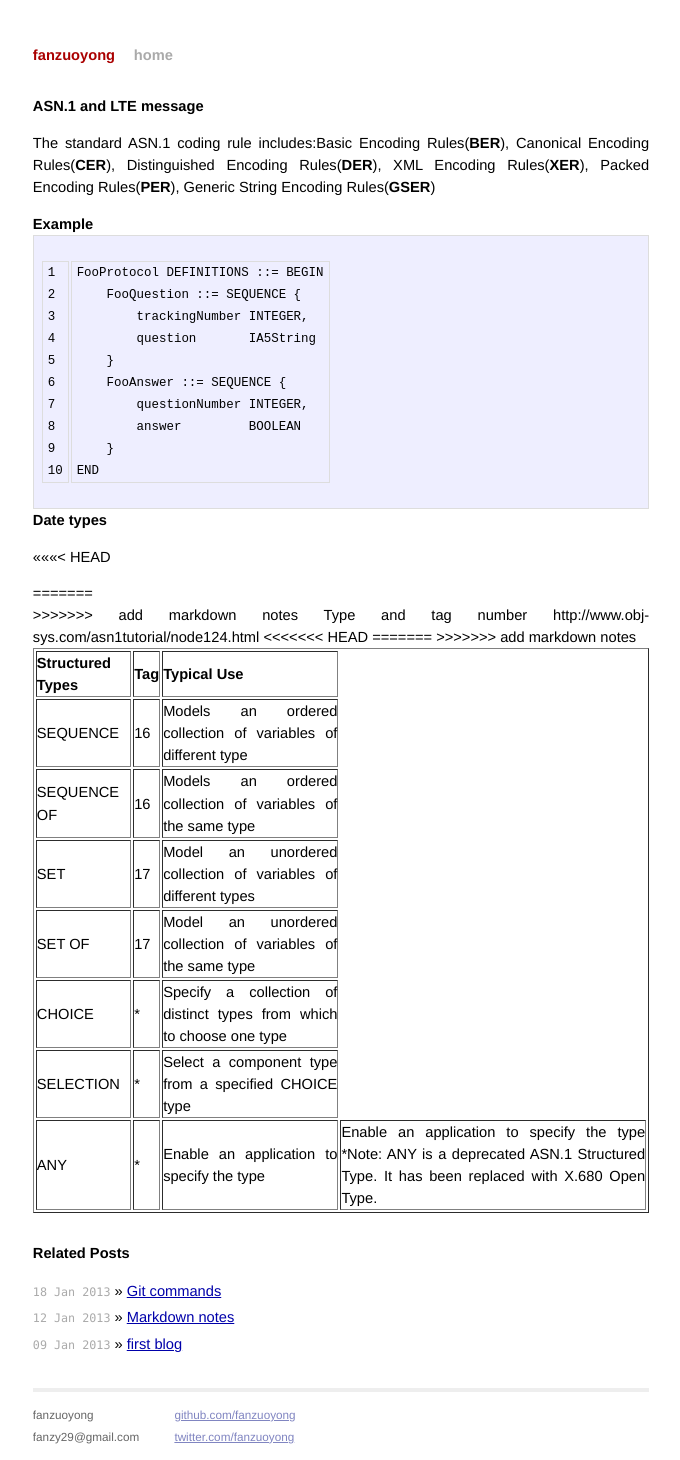
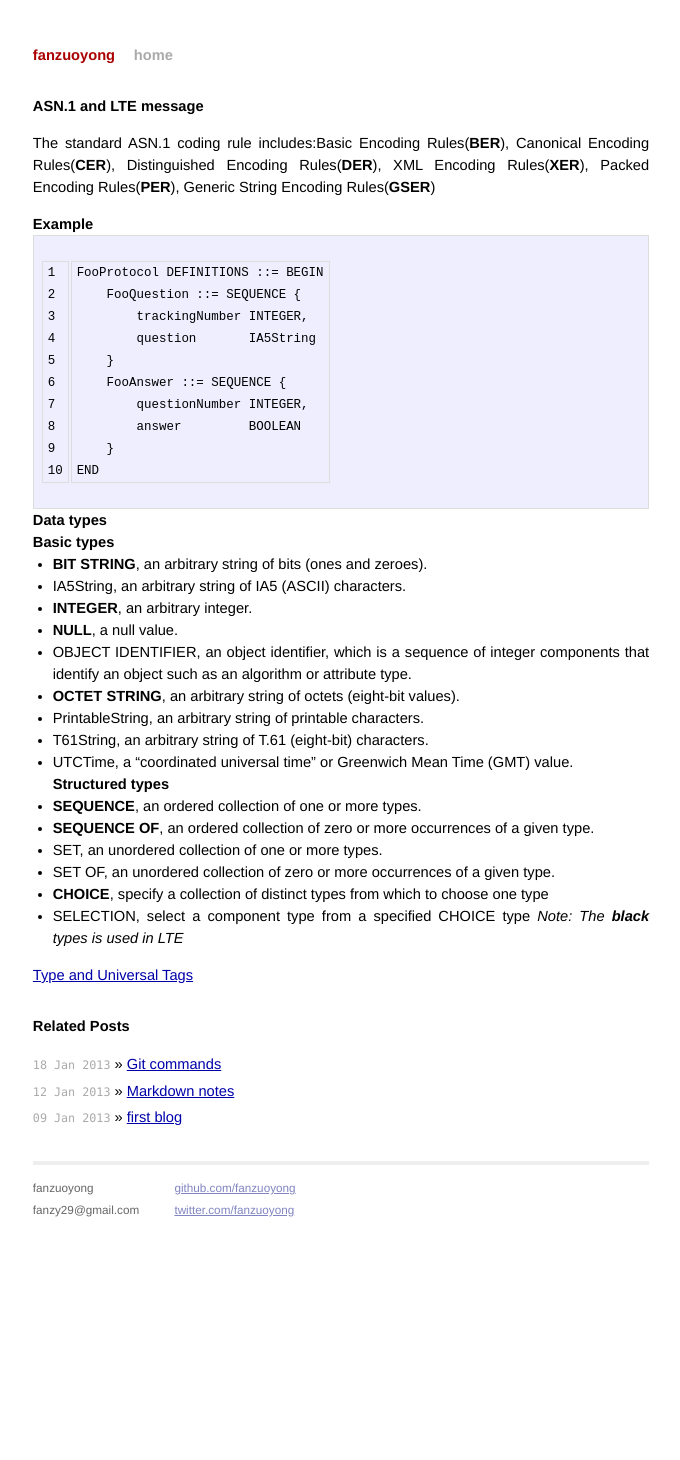
Before and after one commit to fanzuoyong/fanzuoyong.github.com, a Jekyll site: the page built from _posts/2013-01-10-ASN.1-and-LTE-message.md, in a window 1280 px wide. Shown: the whole page, without its empty margins (299-979 px from the left). Built offline with Jekyll 4.4.1, drawn with Linux system fonts in a browser that asks for light colours; Markdown is read by kramdown in place of the engine named in the settings; after the commit the page ends 1233 px from its top, so only the background shows below that.

Commit message:
add tpyes

```diff
--- a/_posts/2013-01-10-ASN.1-and-LTE-message.md
+++ b/_posts/2013-01-10-ASN.1-and-LTE-message.md
@@ -19,58 +19,25 @@ The standard ASN.1 coding rule includes:Basic Encoding Rules(**BER**), Canonical
         }
     END
 
-###Date types
-<<<<<<< HEAD
+###Data types
+####Basic types
+* **BIT STRING**, an arbitrary string of bits (ones and zeroes).
+* IA5String, an arbitrary string of IA5 (ASCII) characters.
+* **INTEGER**, an arbitrary integer.
+* **NULL**, a null value.
+* OBJECT IDENTIFIER, an object identifier, which is a sequence of integer components that identify an object such as an algorithm or attribute type.
+* **OCTET STRING**, an arbitrary string of octets (eight-bit values).
+* PrintableString, an arbitrary string of printable characters.
+* T61String, an arbitrary string of T.61 (eight-bit) characters.
+* UTCTime, a "coordinated universal time" or Greenwich Mean Time (GMT) value.
+####Structured types
+* **SEQUENCE**, an ordered collection of one or more types.
+* **SEQUENCE OF**, an ordered collection of zero or more occurrences of a given type.
+* SET, an unordered collection of one or more types.
+* SET OF, an unordered collection of zero or more occurrences of a given type.
+* **CHOICE**, specify a collection of distinct types from which to choose one type
+* SELECTION, select a component type from a specified CHOICE type
+_Note: The **black** types is used in LTE_
 
-<table>
-=======
-<table border="1">
->>>>>>> add markdown notes
-   <tr>
-      <th>Structured Types </th>
-      <th>Tag </th>
-      <th>Typical Use</th>
-   </tr>
-   <tr>
-      <td>SEQUENCE </td>
-      <td>16 </td>
-      <td>Models an ordered collection of variables of different type</td>
-   </tr>
-   <tr>
-      <td>SEQUENCE OF </td>
-      <td>16 </td>
-      <td>Models an ordered collection of variables of the same type</td>
-   </tr>
-   <tr>
-      <td>SET </td>
-      <td>17 </td>
-      <td>Model an unordered collection of variables of different types</td>
-   </tr>
-   <tr>
-      <td>SET OF </td>
-      <td>17 </td>
-      <td>Model an unordered collection of variables of the same type</td>
-   </tr>
-   <tr>
-      <td>CHOICE </td>
 
-Type and tag number
-http://www.obj-sys.com/asn1tutorial/node124.html
-      <td>* </td>
-      <td>Specify a collection of distinct types from which to choose one type</td>
-   </tr>
-   <tr>
-      <td>SELECTION </td>
-      <td>* </td>
-      <td>Select a component type from a specified CHOICE type</td>
-   </tr>
-   <tr>
-      <td>ANY </td>
-      <td>* </td>
-<<<<<<< HEAD
-      <td>Enable an application to specify the type</td>
-=======
-      <td>Enable an application to specify the type *Note: ANY is a deprecated ASN.1 Structured Type. It has been replaced with X.680 Open Type.</td>
->>>>>>> add markdown notes
-   </tr>
-</table>
+[Type and Universal Tags](http://www.obj-sys.com/asn1tutorial/node124.html)
```
